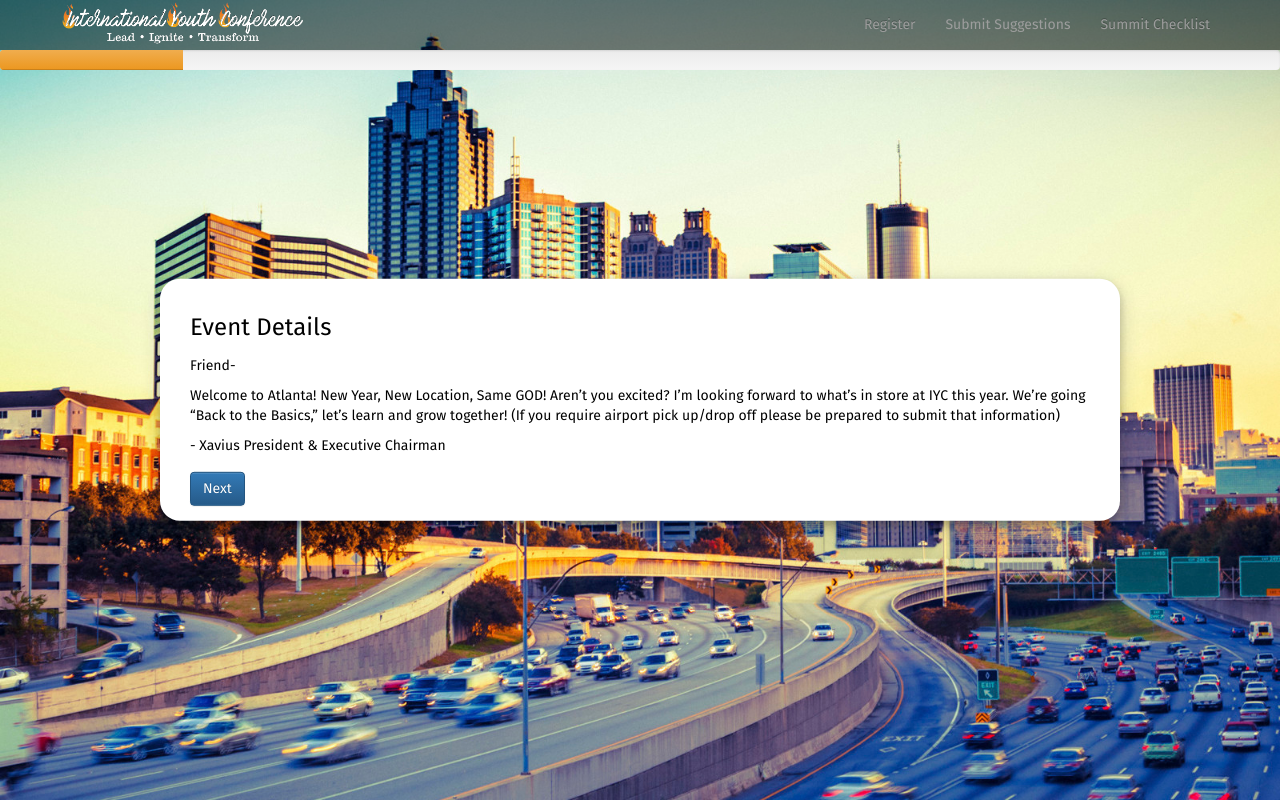
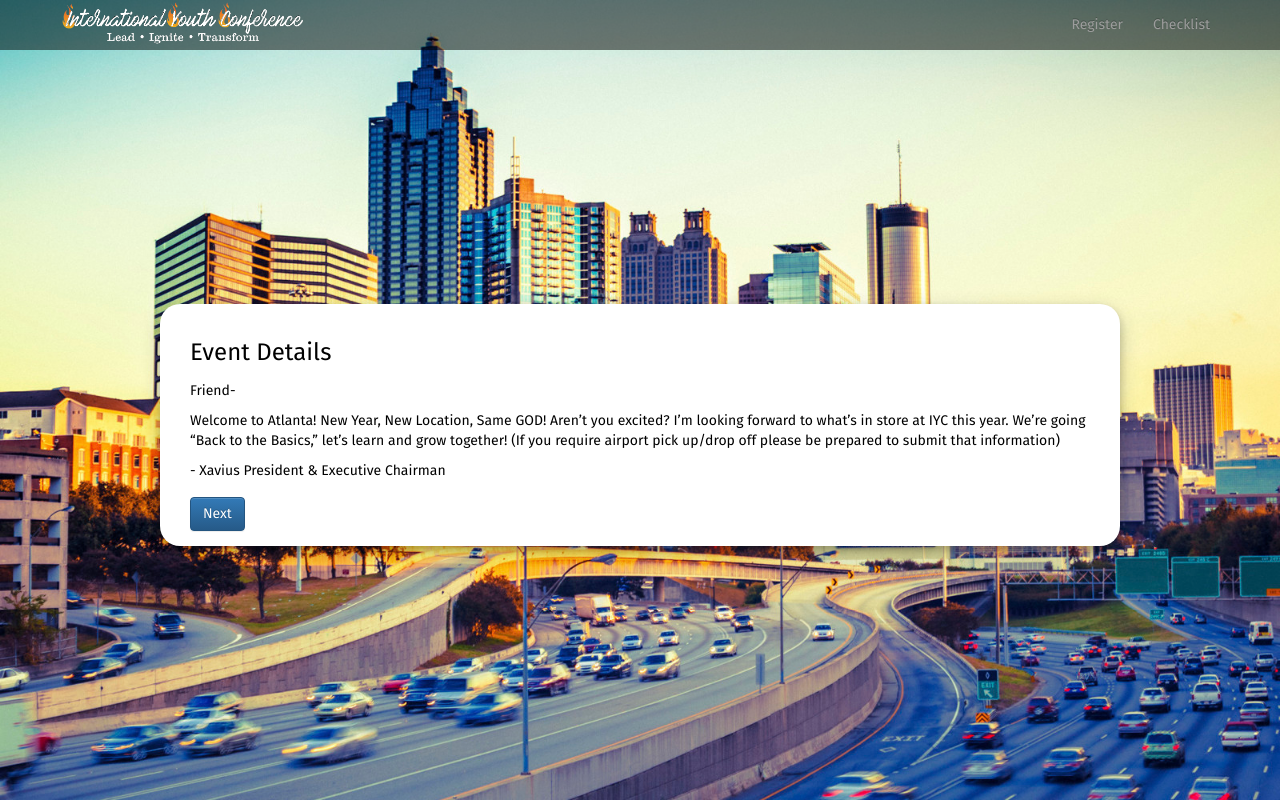
Before and after one commit to kcode20/IYC2018, a React (Create React App) app: page /register in a window 1280 px wide. Built offline with nearby package versions, Linux system fonts and the light colour scheme; what paypal-checkout would draw is missing.

Commit message:
edit navigation bar items, make registration style changes, edit payment price

```diff
--- a/src/assets/styles/Navbar.css
+++ b/src/assets/styles/Navbar.css
@@ -12,6 +12,7 @@ nav.navbar.navbar-inverse {
 	border-bottom: none;
 	background-color: rgba(0, 0, 0, 0.5);
 	background-image: none;
+	color: white;
 }
 
 @media only screen and (max-width: 600px) {
--- a/src/assets/styles/Registration.css
+++ b/src/assets/styles/Registration.css
@@ -7,7 +7,9 @@
 	-o-background-size: cover;
 	background-size: cover;
 	min-height: 100vh;
-	height: 100%;
+	display: flex;
+	justify-content: center;
+	align-items: center;
 }
 .registration .form-design {
 	background-color: white;
@@ -16,8 +18,10 @@
 	box-shadow: 0 4px 8px 0 rgba(0, 0, 0, 0.2), 0 6px 20px 0 rgba(0, 0, 0, 0.19);
 	width: 75%;
 	color: black;
-	position: absolute;
-	top: 50%;
-	left: 50%;
-	transform: translate(-50%, -50%);
+	margin-top: 50px;
+	margin-bottom: 50px;
 }
+.registration .form-buttons {
+	padding-left: 0;
+	margin-bottom: 15px;
+}
--- a/src/components/Navigation.jsx
+++ b/src/components/Navigation.jsx
@@ -20,16 +20,8 @@ const Navigation = ({ history }) => (
 				<NavItem eventKey={1} onClick={() => history.push('/register')}>
 					Register
 				</NavItem>
-				<Navbar.Text>
-					<Navbar.Link
-						href="https://goo.gl/forms/8VkbZtL0Qy5zfB1r2"
-						target="_blank"
-					>
-						Submit Suggestions
-					</Navbar.Link>
-				</Navbar.Text>
 				<NavItem eventKey={2} onClick={() => history.push('/checklist')}>
-					Summit Checklist
+					Checklist
 				</NavItem>
 			</Nav>
 		</Navbar.Collapse>
--- a/src/components/registration/payment/Payment.jsx
+++ b/src/components/registration/payment/Payment.jsx
@@ -14,7 +14,7 @@ const CLIENT = {
 };
 
 const ENV = 'production';
-const REGISTRATION_PRICE = 25;
+const REGISTRATION_PRICE = 75;
 type Props = {
 	brunchAddon: string,
 	shirtAddon: string,
@@ -44,16 +44,13 @@ export class Payment extends React.Component<Props, State> {
 		// let shirtPrice = shirtAddon === 'Yes' ? 15 : 0;
 		// let total = REGISTRATION_PRICE + brunchPrice + shirtPrice;
 		return (
-			<form onSubmit={handleSubmit}>
-				<Grid>
-					<Col xs={12} md={8}>
+			<form className="form-design" onSubmit={handleSubmit}>
+				<h3> Payment </h3>
 				<div>
-							{this.state.issue.exists &&
-							this.state.issue.reason === 'canceled' ? (
+					{this.state.issue.exists && this.state.issue.reason === 'canceled' ? (
 						<div className="alert alert-danger" role="alert">
 							{' '}
-									Oops! It seems as if you canceled your payment. Please try
-									again.
+							Oops! It seems as if you canceled your payment. Please try again.
 						</div>
 					) : this.state.issue.reason === 'error' ? (
 						<div className="alert alert-danger" role="alert">
@@ -66,18 +63,18 @@ export class Payment extends React.Component<Props, State> {
 					)}
 					{this.state.complete && (
 						<div className="alert alert-success" role="alert">
-									Your payment was recieved! Please press submit to complete
-									your registration.
+							Your payment was recieved! Please press submit to complete your
+							registration.
 						</div>
 					)}
 					<p>
-								To finish registration, you will be directed to PayPal to submit
-								a registration fee of $25. If you do not have a PayPal account,
-								you can click the 'Pay with Debit or Credit Card' Option.
+						To finish registration, you will be directed to PayPal to submit a
+						registration fee of $75. If you do not have a PayPal account, you
+						can click the 'Pay with Debit or Credit Card' Option.
 					</p>
 					<p>
-								Once you are completed with the payment, press submit to finish
-								the registration process.
+						Once you are completed with the payment, press next to finish the
+						registration process.
 					</p>
 					{/*
 							<div>
@@ -136,7 +133,6 @@ export class Payment extends React.Component<Props, State> {
 									</Button>
 								)}
 							</Col>*/}
-							<Col md={6}>
 					{this.state.complete ? (
 						<Button
 							bsStyle="primary"
@@ -158,10 +154,7 @@ export class Payment extends React.Component<Props, State> {
 							onCancel={onCancel}
 						/>
 					)}
-							</Col>
 				</div>
-					</Col>
-				</Grid>
 			</form>
 		);
 	}
```
Lines whose indentation alone changed are shown as unchanged.
